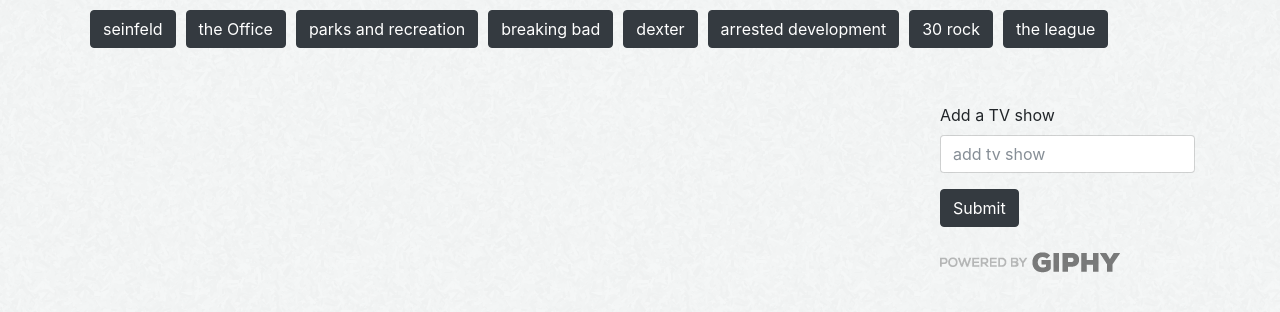
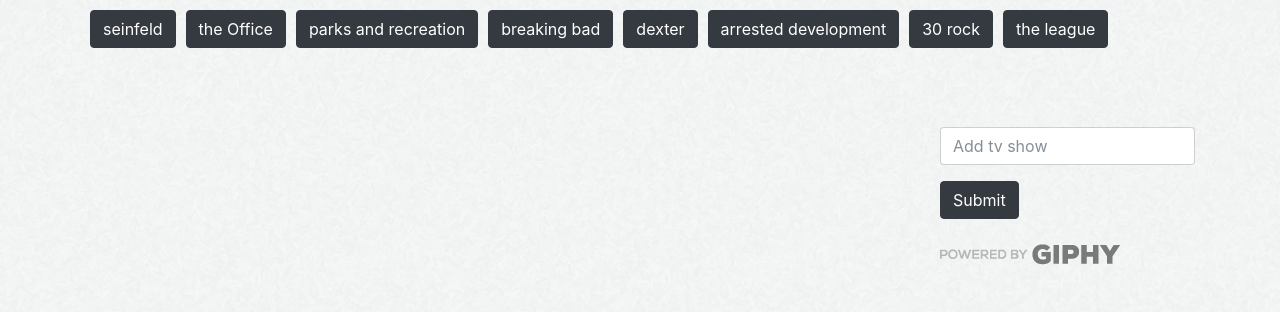
Before and after one commit to nsd32/gif-tastic, a plain HTML site: page index.html in a window 1280 px wide. Drawn offline with nearby package versions, Linux system fonts and the light colour scheme.

Commit message:
cleaned up code

```diff
--- a/index.html
+++ b/index.html
@@ -40,8 +40,8 @@
           <div id="form">
             <form>
               <div class="form-group">
-                <label for="user-input">Add a TV show</label>
-                <input type="text" class="form-control" id="user-input" placeholder="add tv show">
+                <label for="user-input"></label>
+                <input type="text" class="form-control" id="user-input" placeholder="Add tv show">
               </div>
               <button id="add-button" type="button" class="btn btn-dark">Submit</button>
             </form>
```
